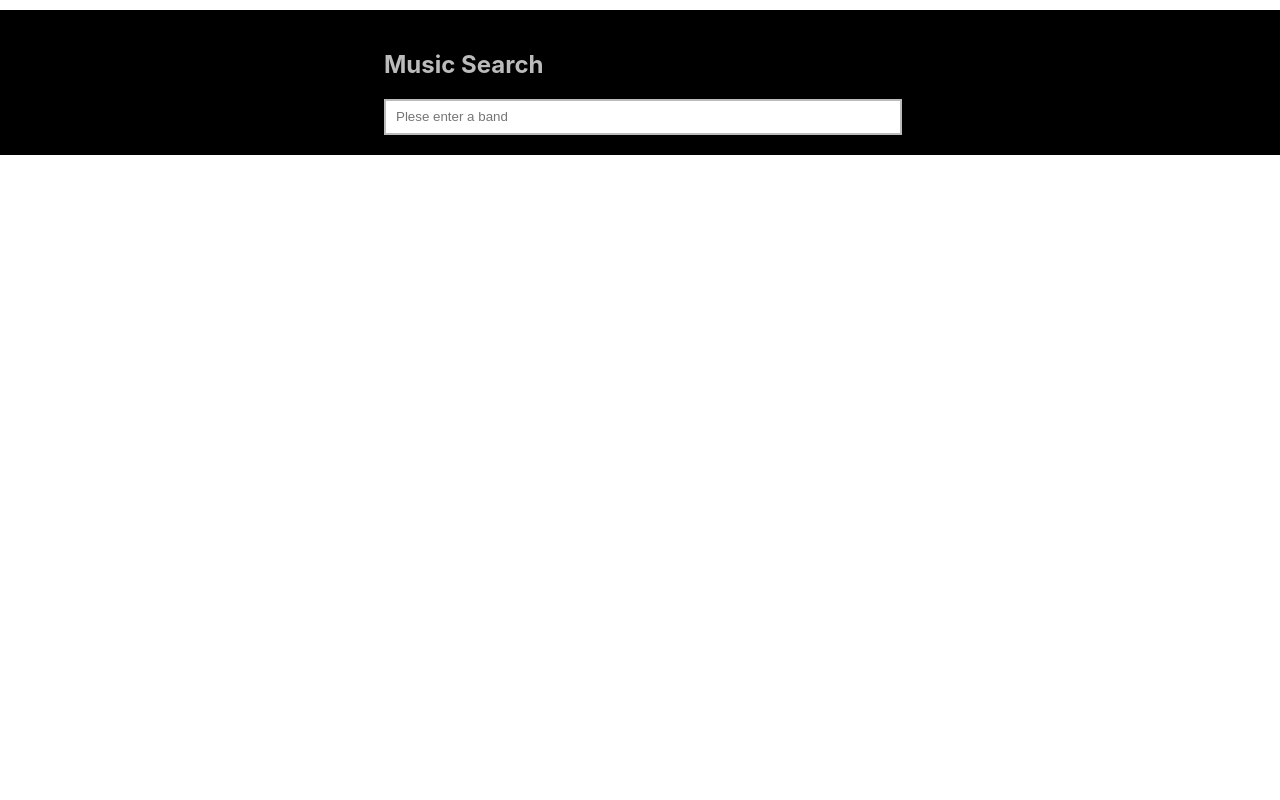
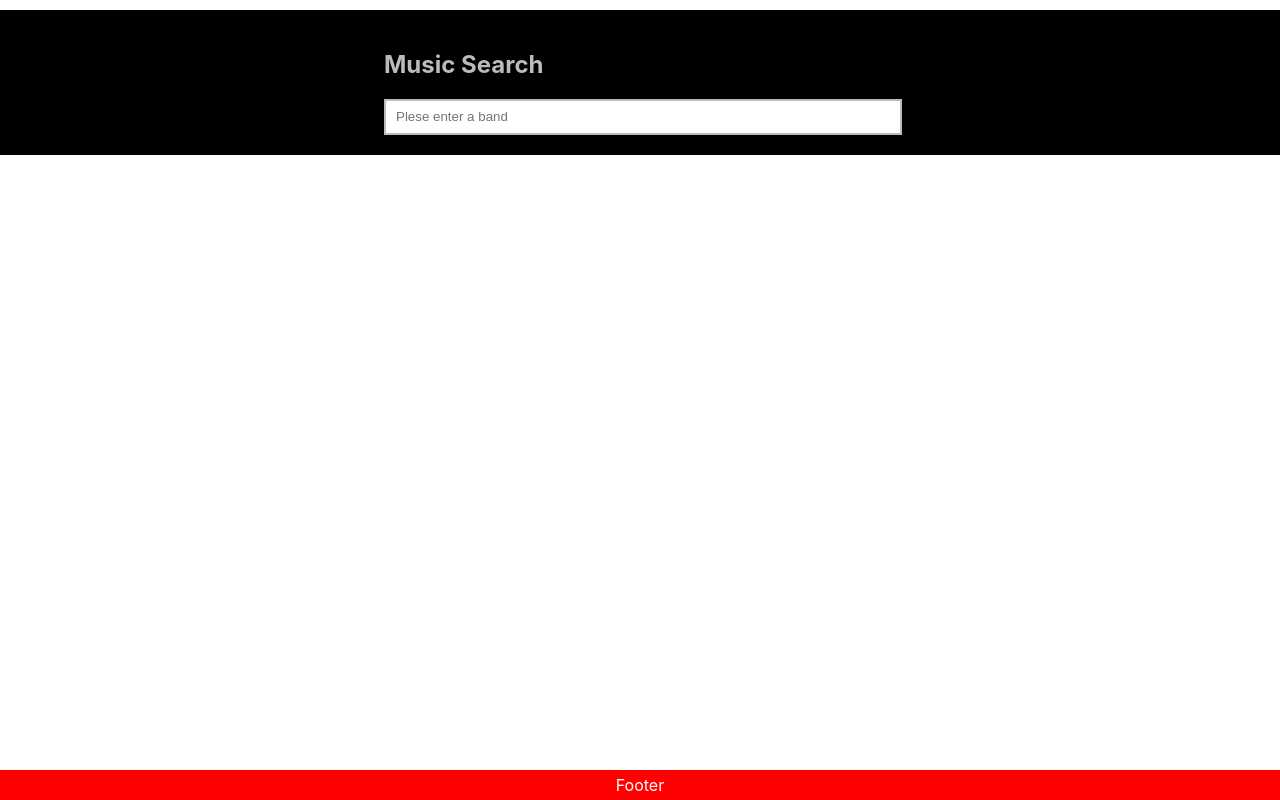
Before and after one commit to lalfonso/music-search, a React (Create React App) app: page / in a window 1280 px wide. Built offline with nearby package versions, Linux system fonts and the light colour scheme.

Commit message:
Added Footer (hoc)

```diff
--- a/src/App.css
+++ b/src/App.css
@@ -1,3 +1,3 @@
 .App {
-
+    margin-bottom: 30px;
 }
--- a/src/components/Detail/Detail.jsx
+++ b/src/components/Detail/Detail.jsx
@@ -1,9 +1,10 @@
-import React from 'react';
+import React, { Fragment } from 'react';
 import axios from 'axios';
 import styled from 'styled-components';
 
 import { Button } from '../Styled/Button';
 import { HEADER_COLOR } from '../../constants';
+import withFooter from '../hoc/withFooter';
 
 const API_KEY = '0b752c3927e93e737ebf660eb430c83d';
 
@@ -68,11 +69,11 @@ class Detail extends React.Component {
 
     render() {
         return (
-            <div>
+            <Fragment>
                 <DetailHeader>
                     <ImageContainer>
                         {this.state.albumDetails &&
-                            <img src={this.state.albumDetails.image[3]['#text']} alt={this.props.match.params.album}/>
+                            <img src={this.state.albumDetails.image[3]['#text']} alt={this.props.match.params.album} />
                         }
                     </ImageContainer>
                     <TextContainer>
@@ -81,7 +82,9 @@ class Detail extends React.Component {
                     </TextContainer>
                 </DetailHeader>
 
-                {this.state.albumDetails && (
+                {this.state.albumDetails &&
+
+                    <Fragment>
                         <AlbumContainer>
                             <h3>Album Duration <TimeStr secs={this.state.albumDuration} /> </h3>
                             <span>Tracks:</span>
@@ -93,15 +96,16 @@ class Detail extends React.Component {
                                 })}
 
                             </ul>
-                        <Button width="95%" onClick={this.goBack}>
+
+                        </AlbumContainer>
+                        <Button width="100%" onClick={this.goBack}>
                             Go Back
                         </Button>
-                        <div className="button" onClick={this.goBack}></div>
-                    </AlbumContainer>
-                )}
-            </div>
+                    </Fragment>
+                }
+            </Fragment>
         )
     }
 }
 
-export default Detail;
+export default withFooter(Detail, 30);
--- a/src/components/Music/Music.js
+++ b/src/components/Music/Music.js
@@ -8,6 +8,7 @@ import { startSearch, finishSearch, openModal, closeModal, changeQS } from '../.
 import { Button } from '../Styled/Button';
 import { Header } from '../Styled/Header';
 import Modal from '../Modal/Modal';
+import withFooter from '../hoc/withFooter'
 
 const API_KEY = '0b752c3927e93e737ebf660eb430c83d';
 
@@ -114,4 +115,6 @@ const mapStateToProps = state => (
     }
 )
 
-export default connect(mapStateToProps, mapDispathToProps)(Music);
+export default connect(mapStateToProps, mapDispathToProps)(
+   withFooter(Music, 30)
+);
--- a/src/components/PlayList/PlayList.jsx
+++ b/src/components/PlayList/PlayList.jsx
@@ -6,6 +6,7 @@ import { openModal, closeModal, changeQS } from '../../actions';
 import { Button } from '../Styled/Button';
 import { Header } from '../Styled/Header';
 import Modal from '../Modal/Modal';
+import withFooter from '../hoc/withFooter';
 
 class PlayList extends Component {
 
@@ -33,7 +34,7 @@ class PlayList extends Component {
                         <div className="button" onClick={this.goBack}></div>
                     </Modal>
                 ) : null}
-                <Button width="95%" onClick={this.goBack}>
+                <Button width="100%" onClick={this.goBack}>
                     Go Back
                 </Button>
             </Fragment>
@@ -66,4 +67,4 @@ const mapStateToProps = state => (
     }
 )
 
-export default connect(mapStateToProps, mapDispathToProps)(PlayList);
+export default connect(mapStateToProps, mapDispathToProps)(withFooter(PlayList, 30));
--- a/src/components/Styled/Button.jsx
+++ b/src/components/Styled/Button.jsx
@@ -10,7 +10,7 @@ export const Button = styled.div`
     display: inline-block;
     font-size: 16px;
     cursor: pointer;
-    width: ${props => props.width || "auto"};
+    width: ${props => "calc(" + props.width + " - 64px)" || "auto"};
     height: 6px;
     line-height: 6px;
 `
--- /dev/null
+++ b/src/components/hoc/withFooter.jsx
@@ -0,0 +1,28 @@
+import React, { Fragment } from 'react';
+import styled from 'styled-components';
+
+const Footer = styled.section`
+    position: fixed;
+    left: 0;
+    bottom: 0;
+    width: 100%;
+    background-color: red;
+    color: white;
+    text-align: center;
+    height: ${props => props.height ? props.height + 'px' : 'auto'};
+    line-height: ${props => props.height ? props.height + 'px' : 'auto'};
+    z-index: 1;
+`
+
+const withFooter = (WrapperComponent, height) => (
+    (props) => (
+        <Fragment>
+            <WrapperComponent {...props} />
+            <Footer height={height}>
+                Footer
+            </Footer>
+        </Fragment>
+    )
+)
+
+export default withFooter;
```
Lines whose indentation alone changed are shown as unchanged.
